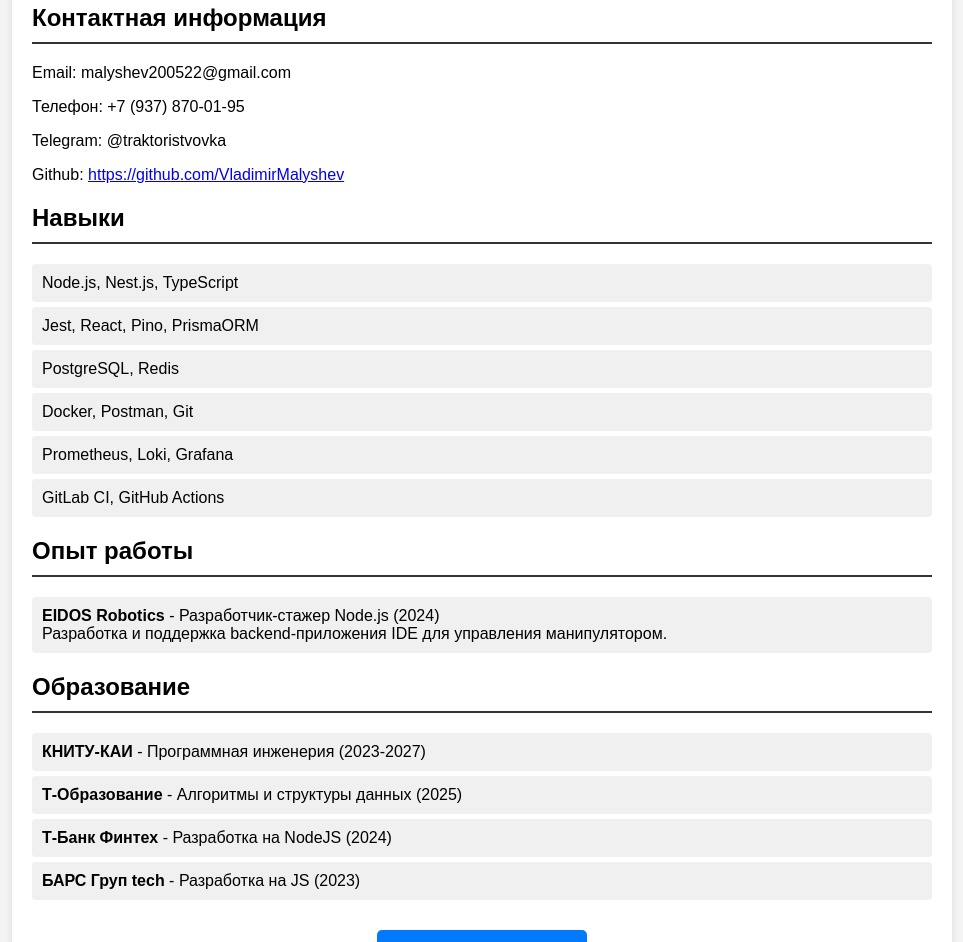
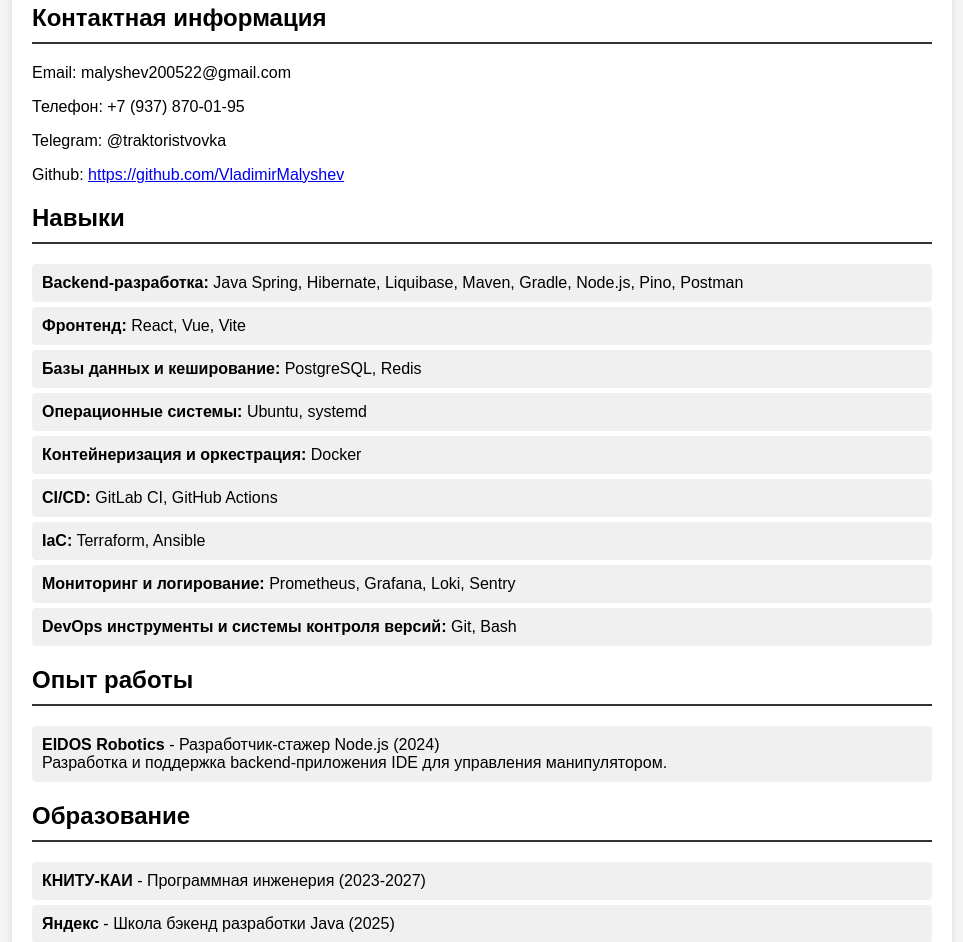
Before and after one commit to VladimirMalyshev/VladimirMalyshev.github.io, a plain HTML site: page index.html in a window 1280 px wide. Shown: the part 236-1178 px from the top of the page, without its empty margins (158-1121 px from the left). Drawn offline with Linux system fonts and the light colour scheme.

Commit message:
add course and group skills

```diff
--- a/index.html
+++ b/index.html
@@ -3,7 +3,7 @@
 <head>
     <meta charset="UTF-8">
     <meta name="viewport" content="width=device-width, initial-scale=1.0">
-    <title>Малышев Владимир Игоревич - Junior Backend Developer</title>
+    <title>Малышев Владимир Игоревич - DevOps engineer</title>
     <link rel="stylesheet" href="style.css">
 </head>
 <body>
@@ -13,7 +13,7 @@
         <img src="photo.jpg" alt="Фото">
         <div>
             <h1>Малышев Владимир Игоревич</h1>
-            <p class="sub-title">Junior Backend Developer</p>
+            <p class="sub-title"> Junior SRE</p>
             <p class="sub-title">Казань, 20 лет</p>
         </div>
     </div>
@@ -29,12 +29,15 @@
     <div class="section skills">
         <h2>Навыки</h2>
         <ul>
-            <li>Node.js, Nest.js, TypeScript</li>
-            <li>Jest, React, Pino, PrismaORM</li>
-            <li>PostgreSQL, Redis</li>
-            <li>Docker, Postman, Git</li>
-            <li>Prometheus, Loki, Grafana</li>
-            <li>GitLab CI, GitHub Actions</li>
+            <li><strong>Backend-разработка:</strong> Java Spring, Hibernate, Liquibase, Maven, Gradle, Node.js, Pino, Postman</li>
+            <li><strong>Фронтенд:</strong> React, Vue, Vite</li>
+            <li><strong>Базы данных и кеширование:</strong> PostgreSQL, Redis</li>
+            <li><strong>Операционные системы:</strong> Ubuntu, systemd</li>
+            <li><strong>Контейнеризация и оркестрация:</strong> Docker</li>
+            <li><strong>CI/CD:</strong> GitLab CI, GitHub Actions</li>
+            <li><strong>IaC:</strong> Terraform, Ansible</li>
+            <li><strong>Мониторинг и логирование:</strong> Prometheus, Grafana, Loki, Sentry</li>
+            <li><strong>DevOps инструменты и системы контроля версий:</strong> Git, Bash</li>
         </ul>
     </div>
 
@@ -52,6 +55,7 @@
         <h2>Образование</h2>
         <ul>
             <li><strong>КНИТУ-КАИ</strong> - Программная инженерия (2023-2027)</li>
+            <li><strong>Яндекс</strong> - Школа бэкенд разработки Java (2025)</li>
             <li><strong>Т-Образование</strong> - Алгоритмы и структуры данных (2025)</li>
             <li><strong>Т-Банк Финтех</strong> - Разработка на NodeJS (2024)</li>
             <li><strong>БАРС Груп tech</strong> - Разработка на JS (2023)</li>
```
